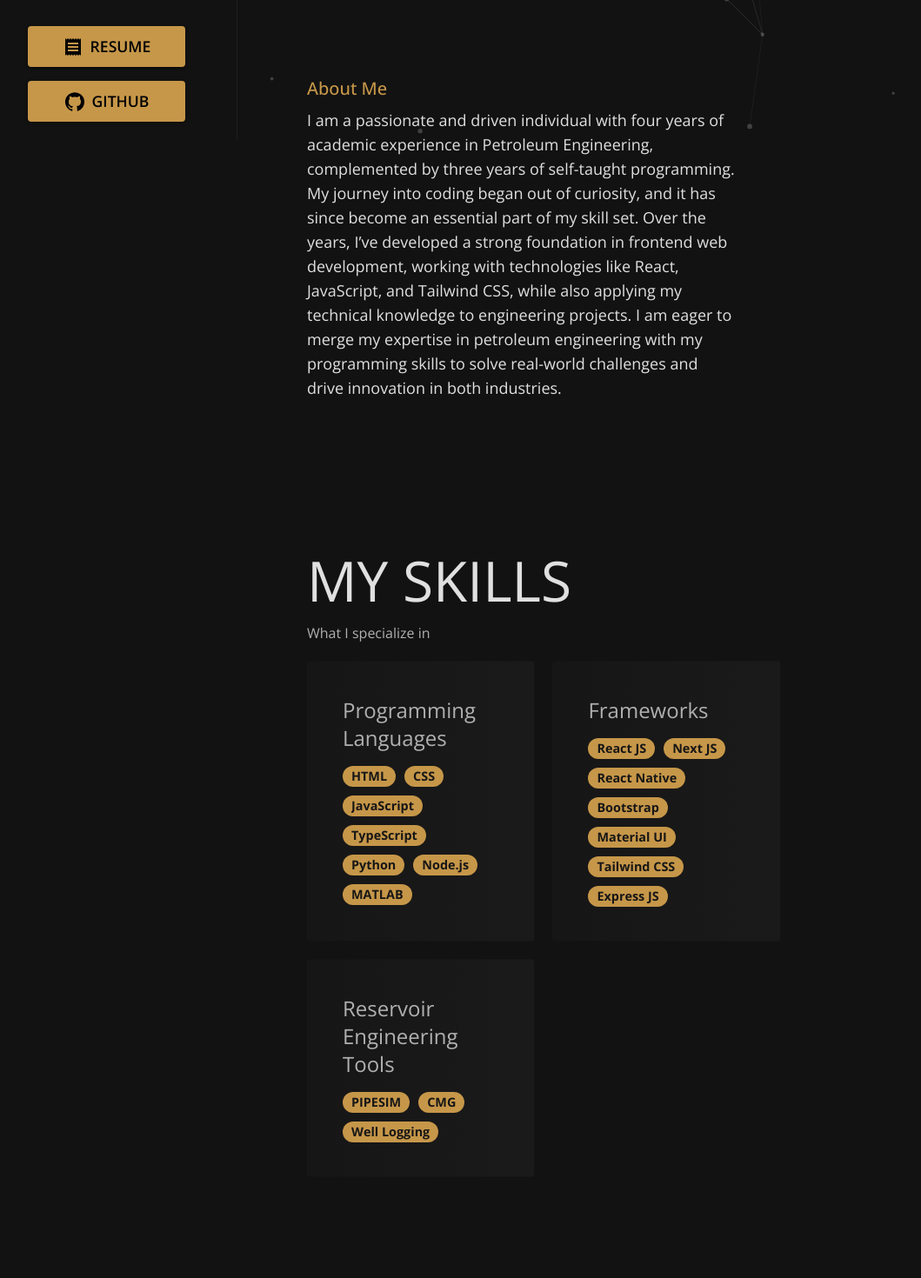
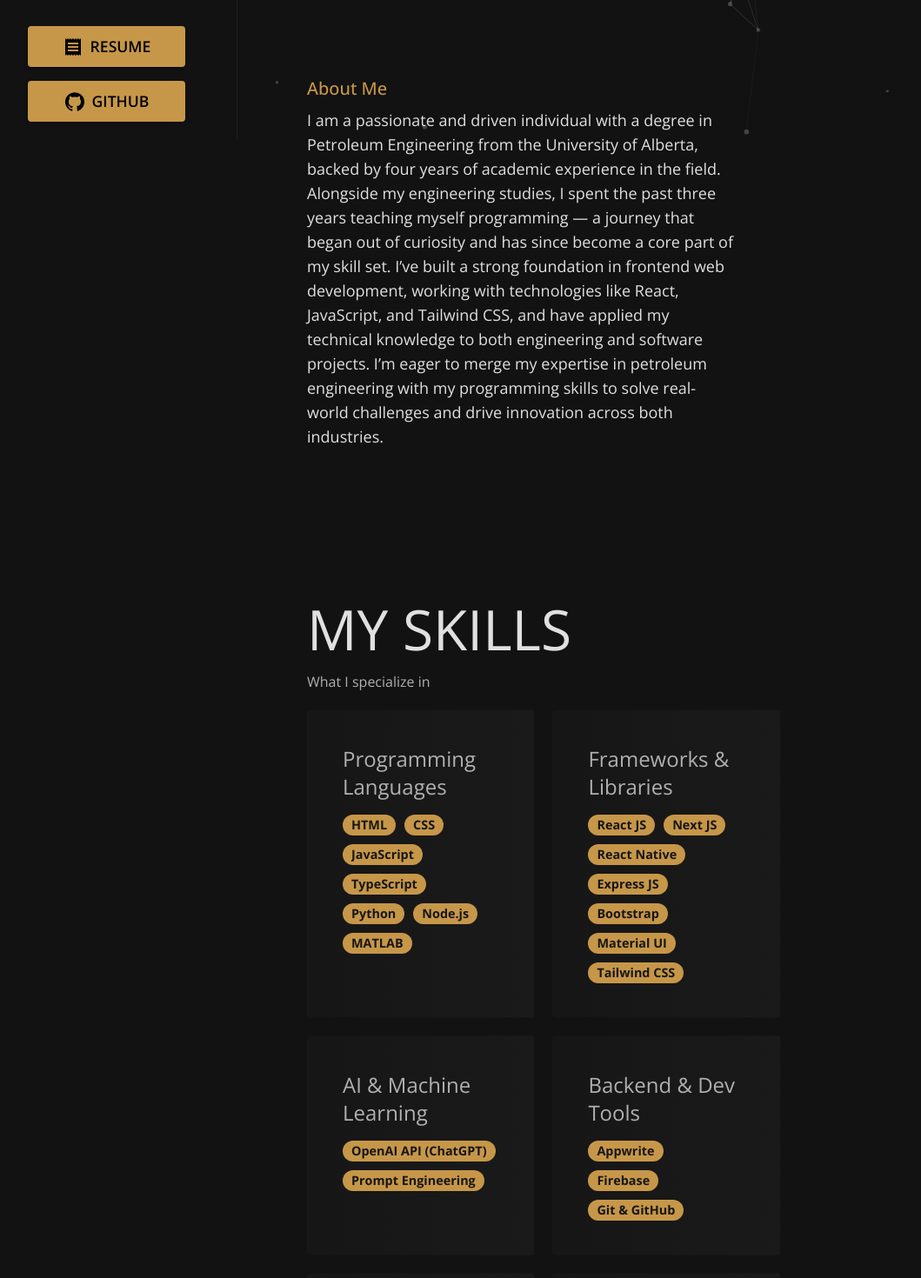
Before and after one commit to Rum2y/personal-portfolio, a React (Vite) app: page / in a window 1280 px wide. Shown: the part 640-2110 px from the top of the page at 87% size, without its empty margins (27-1086 px from the left). Built offline with nearby package versions, Linux system fonts and the light colour scheme.

Commit message:
text improved

```diff
--- a/src/Components/Home.jsx
+++ b/src/Components/Home.jsx
@@ -15,16 +15,17 @@ export default function Home() {
         <div className="xs:w-full xl:w-[60%] mt-[6rem]">
           <h4 className="text-[#C69749] font-medium text-xl mb-2">About Me</h4>
           <p className="text-[#E0E0E0] text-lg">
-            I am a passionate and driven individual with four years of academic
-            experience in Petroleum Engineering, complemented by three years of
-            self-taught programming. My journey into coding began out of
-            curiosity, and it has since become an essential part of my skill
-            set. Over the years, I’ve developed a strong foundation in frontend
-            web development, working with technologies like React, JavaScript,
-            and Tailwind CSS, while also applying my technical knowledge to
-            engineering projects. I am eager to merge my expertise in petroleum
-            engineering with my programming skills to solve real-world
-            challenges and drive innovation in both industries.
+            I am a passionate and driven individual with a degree in Petroleum
+            Engineering from the University of Alberta, backed by four years of
+            academic experience in the field. Alongside my engineering studies,
+            I spent the past three years teaching myself programming — a journey
+            that began out of curiosity and has since become a core part of my
+            skill set. I’ve built a strong foundation in frontend web
+            development, working with technologies like React, JavaScript, and
+            Tailwind CSS, and have applied my technical knowledge to both
+            engineering and software projects. I’m eager to merge my expertise
+            in petroleum engineering with my programming skills to solve
+            real-world challenges and drive innovation across both industries.
           </p>
         </div>
       </div>
--- a/src/Components/Skills.jsx
+++ b/src/Components/Skills.jsx
@@ -16,16 +16,28 @@ export default function Skills() {
       ],
     },
     {
-      name: "Frameworks",
+      name: "Frameworks & Libraries",
       description: [
         "React JS",
         "Next JS",
         "React Native",
+        "Express JS",
         "Bootstrap",
         "Material UI",
         "Tailwind CSS",
-        "Express JS",
       ],
+    },
+    {
+      name: "AI & Machine Learning",
+      description: ["OpenAI API (ChatGPT)", "Prompt Engineering"],
+    },
+    {
+      name: "Backend & Dev Tools",
+      description: ["Appwrite", "Firebase", "Git & GitHub"],
+    },
+    {
+      name: "APIs & Integrations",
+      description: ["Stripe Payments", "REST APIs", "Webhooks", "OAuth"],
     },
     {
       name: "Reservoir Engineering Tools",
--- a/src/Components/Work.jsx
+++ b/src/Components/Work.jsx
@@ -56,9 +56,9 @@ export default function Work() {
     {
       name: "MecSimCalc",
       img: "/img/mecsimcalc_logo.jpg",
-      desc: "Contributed to an AI-assisted app generator with ChatGPT API, using TypeScript, React, and Material UI.",
+      desc: "Contributed to an AI-assisted app generator with OpenAI API, using TypeScript, React, and Material UI.",
       date: "June 2023 - August 2023",
-      code: ["TypeScript", "React JS", "ChatGPT API", "Material UI"],
+      code: ["TypeScript", "React JS", "OpenAI API (ChatGPT)", "Material UI"],
 
       links: [
         {
```
